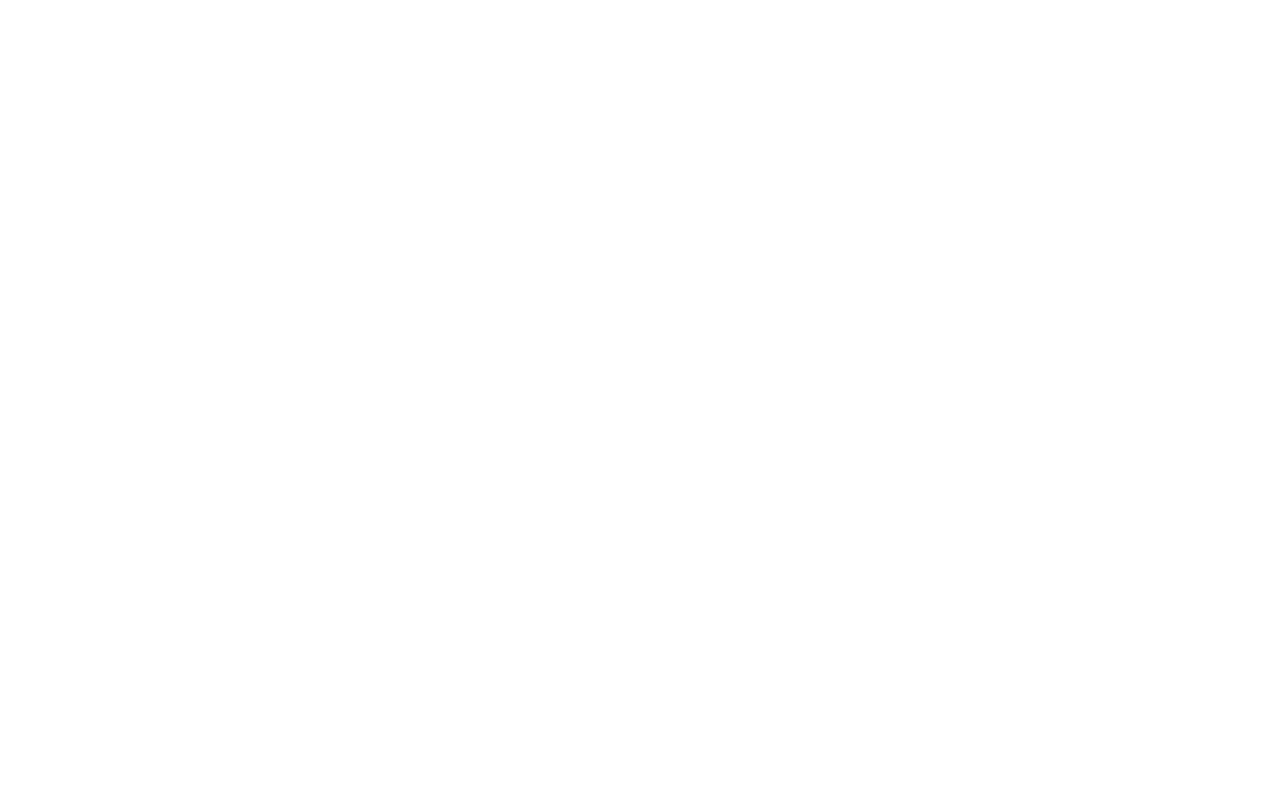
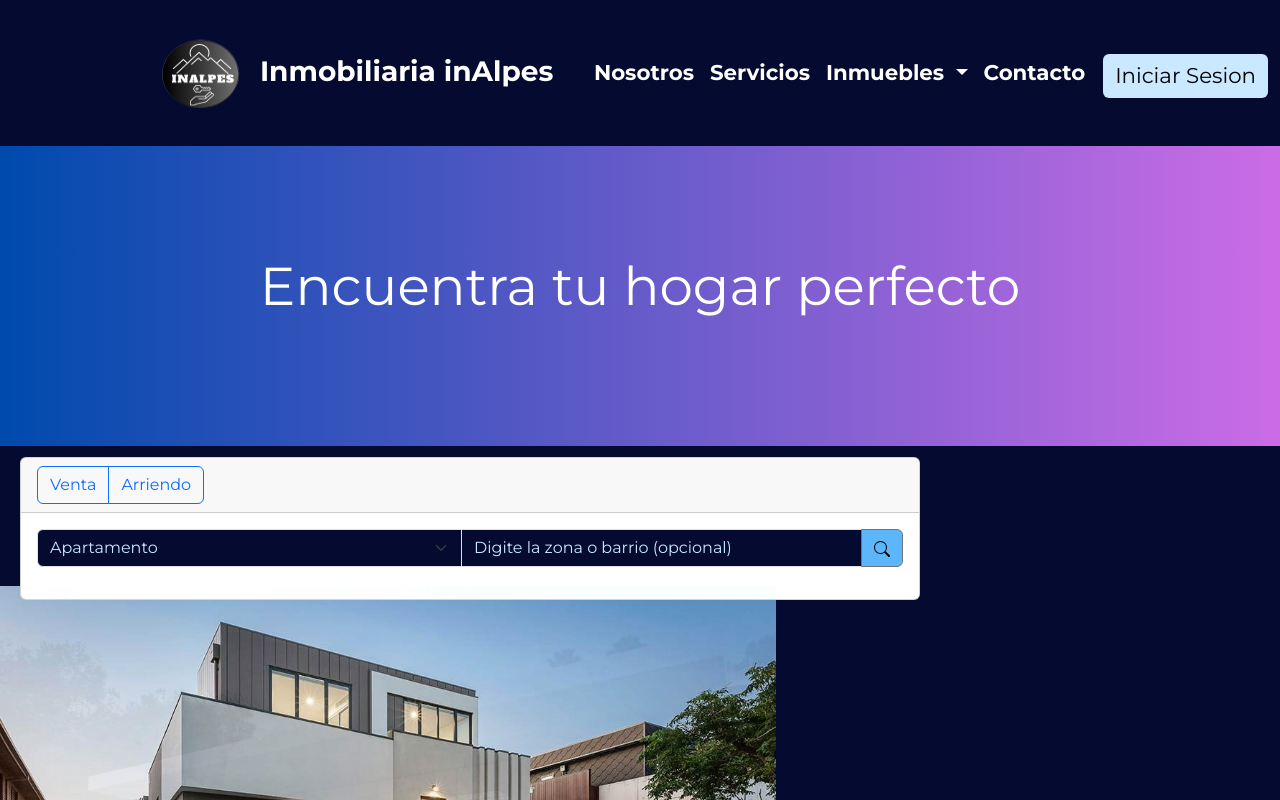
Before and after one commit to Paulapachon22/frontendpauiva, an Angular app: page / in a window 1280 px wide. Shown: the top 800 px of the page. Built offline with nearby package versions, Linux system fonts and the light colour scheme.

Commit message:
Error en nav solucionado

```diff
--- a/src/app/home/home.component.html
+++ b/src/app/home/home.component.html
@@ -9,9 +9,7 @@
           </a>
           <div class="collapse navbar-collapse justify-content-end " id="navbarNavDropdown">
             <ul class="navbar-nav">
-              <l
-
-              i class="nav-item">
+              <li class="nav-item">
                 <a class="nav-link active text-white fw-bold" aria-current="page" href="#">Nosotros</a>
               </li>
               <li class="nav-item">
```
